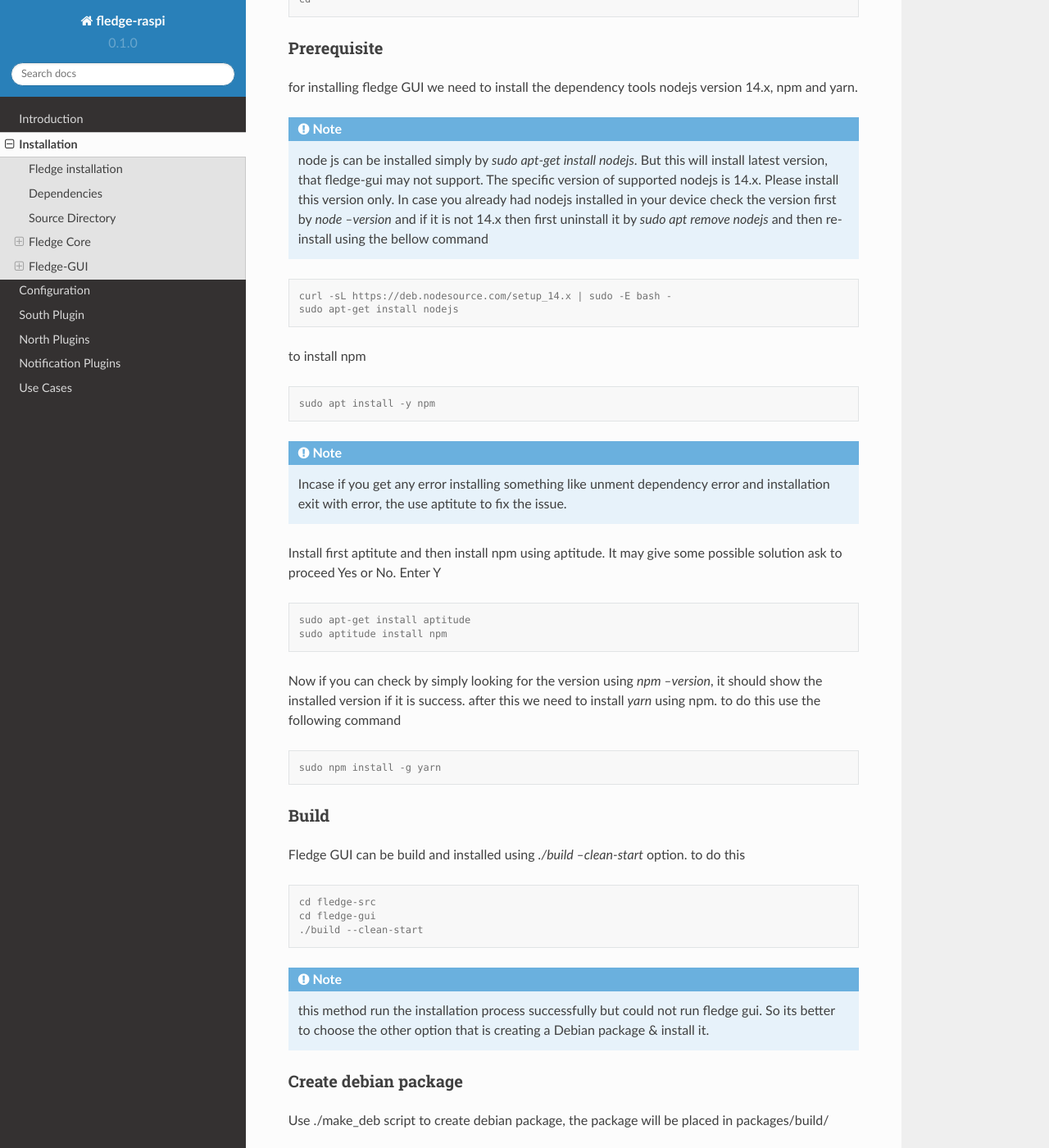
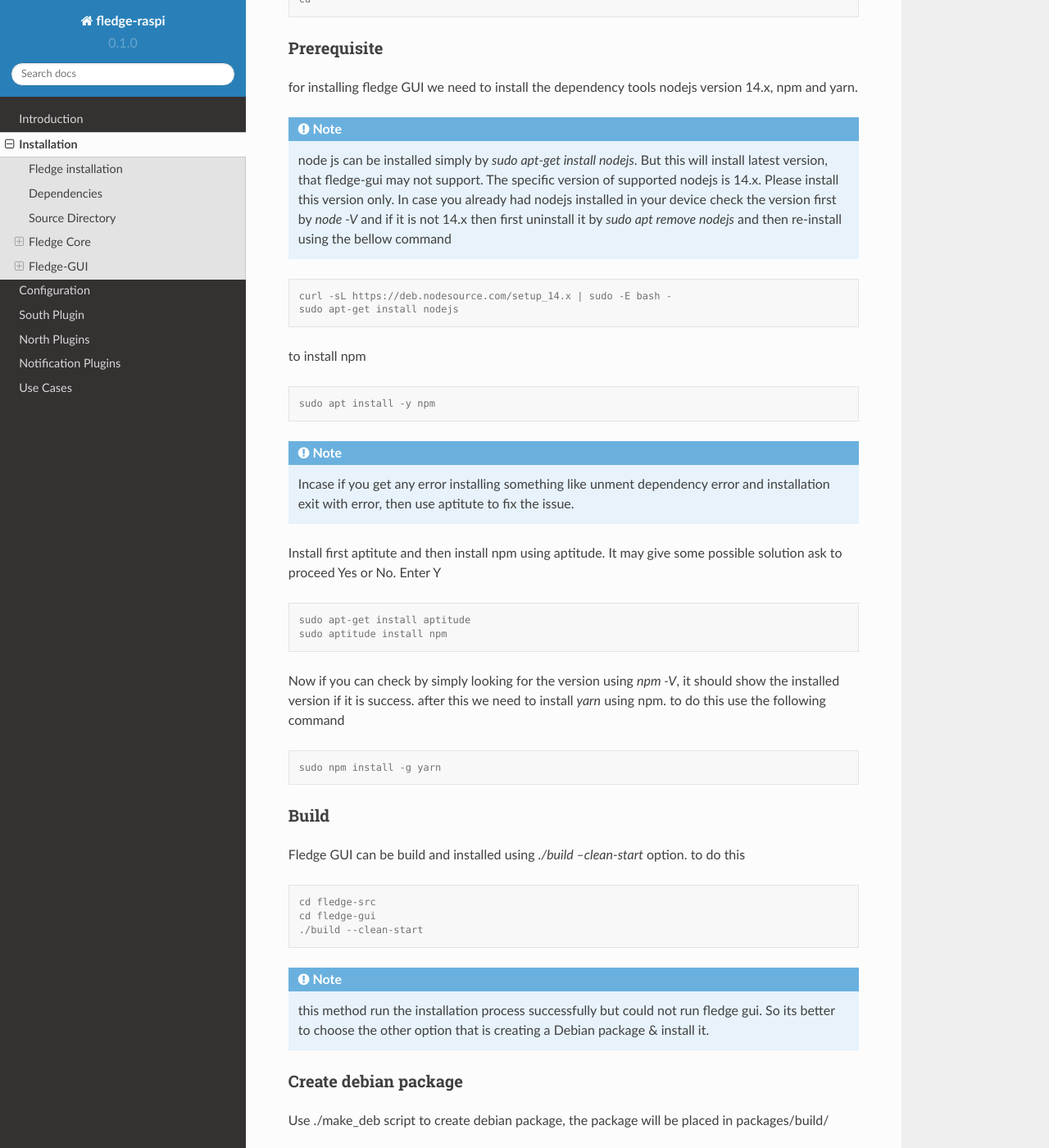
Before and after one commit to 19914039/fledgeDoc, a Sphinx documentation site: the page built from docs/source/installation.rst, in a window 1280 px wide and 1400 px high, scrolled down 2911 px. Shown: the whole window at 82% size. Built offline with Sphinx 7.4.7 and the Read the Docs theme 2.0.0, drawn with Linux system fonts in a browser that asks for light colours.

Commit message:
Update installation.rst

```diff
--- a/docs/source/installation.rst
+++ b/docs/source/installation.rst
@@ -131,7 +131,7 @@ for installing fledge GUI  we need to install the dependency tools nodejs versio
 
 .. note::
 
-  node js can be installed simply by *sudo apt-get install nodejs*. But this will install latest version, that fledge-gui may not support. The specific version of supported nodejs is 14.x. Please install this version only. In case you already had nodejs installed in your device check the version first by *node --version* and if it is not 14.x then first uninstall it by *sudo apt remove nodejs* and then re-install using the bellow command
+  node js can be installed simply by *sudo apt-get install nodejs*. But this will install latest version, that fledge-gui may not support. The specific version of supported nodejs is 14.x. Please install this version only. In case you already had nodejs installed in your device check the version first by *node -V* and if it is not 14.x then first uninstall it by *sudo apt remove nodejs* and then re-install using the bellow command
 
 .. code-block:: console
 
@@ -146,7 +146,7 @@ to install npm
 
 .. note::
 
-  Incase if you get any error installing something like unment dependency error and installation exit with error, the use aptitute to fix the issue.
+  Incase if you get any error installing something like unment dependency error and installation exit with error, then use aptitute to fix the issue.
 
 Install first aptitute and then install npm using aptitude. It may give some possible solution ask to proceed Yes or No. Enter Y
 
@@ -155,7 +155,7 @@ Install first aptitute and then install npm using aptitude. It may give some pos
   sudo apt-get install aptitude
   sudo aptitude install npm
 
-Now if you can check by simply looking for the version using *npm --version*, it should show the installed version if it is success. after this we need to install *yarn* using npm. to do this use the following command
+Now if you can check by simply looking for the version using *npm -V*, it should show the installed version if it is success. after this we need to install *yarn* using npm. to do this use the following command
 
 .. code-block:: console
 
```
